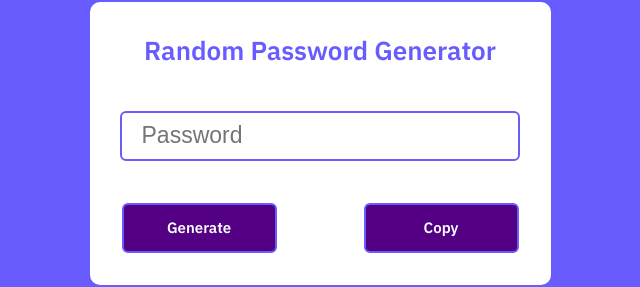
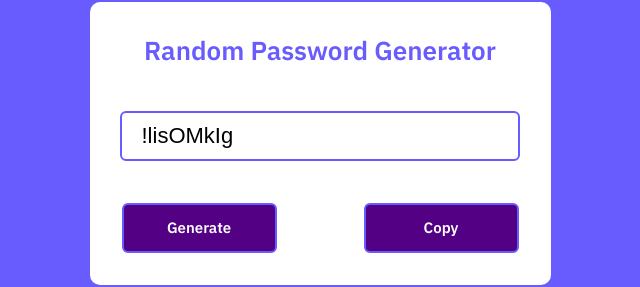
Before and after one commit to samuxka/Random-Password, a plain HTML site: page index.html in a window 1280 px wide. Both pictures are taken after a click on the element "Generate". Shown: the part 257-544 px from the top of the page, 320-960 px from the left. Drawn offline with Linux system fonts and the light colour scheme.

Commit message:
end javascript

```diff
--- /dev/null
+++ b/assets/js/script.js
@@ -0,0 +1,21 @@
+var password = document.getElementById("passsword");
+
+function genPassword() {
+    var chars = "0123456789abcdefghijklmnopqrstuvwxyz!@#$%&*()^ABCDEFGHIJKLMNOPQRSTUVWXYZ";
+    var passswordLength = 8;
+    var passsword = "";
+
+    for (var i = 0; i <= passswordLength; i++){
+        var randomNumber = Math.floor(Math.random() * chars.length);
+        passsword += chars.substring(randomNumber, randomNumber - 1);
+    }
+
+    document.getElementById("password").value = passsword;
+}
+
+function copyPassword() {
+    var copyText = document.getElementById("password");
+    copyText.select();
+    copyText.setSelectionRange(0,999);
+    document.execCommand("copy");
+}
--- a/index.html
+++ b/index.html
@@ -9,7 +9,7 @@
 <body>
         <div class="box">
             <h2>Random Password Generator</h2>
-            <input type="text" placeholder="Password" id="Password" readonly>
+            <input type="text" placeholder="Password" id="password" readonly>
 
             <table>
                 <th>
@@ -20,5 +20,6 @@
                 </th>
             </table>
         </div>
+        <script src="assets/js/script.js"></script>
 </body>
 </html>
```
Also changed, not shown: assets/css/style.css (line endings or trailing spaces).
